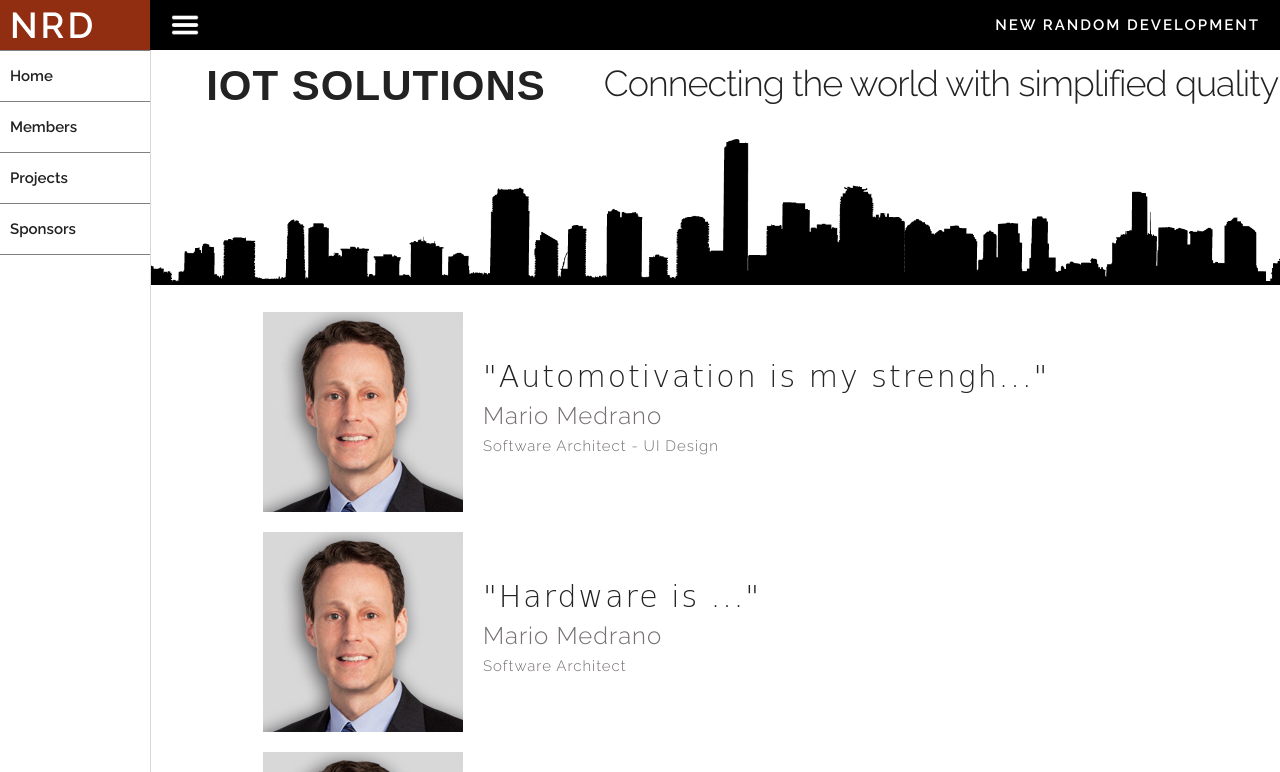
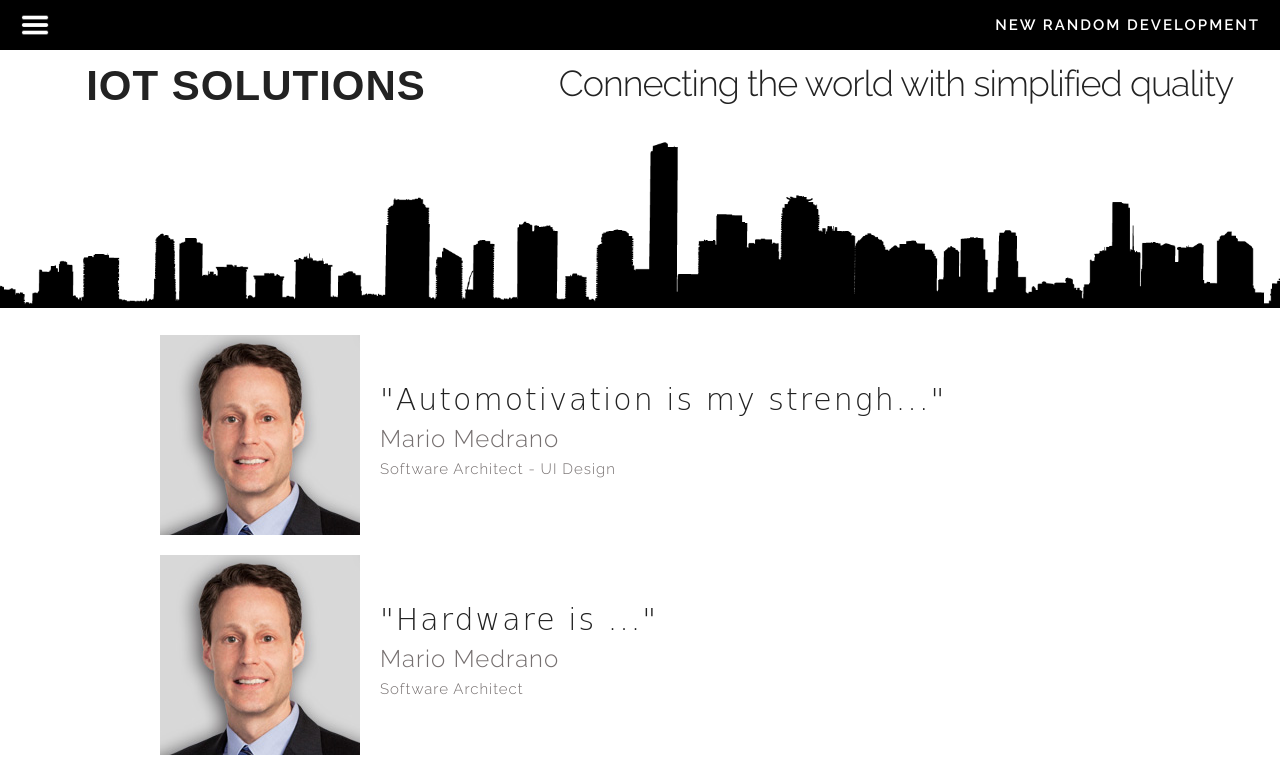
Before and after one commit to GenDecoder/nrd-site, a website: page index.html in a window 1280 px wide. Shown: the top 772 px of the page. Drawn offline with Linux system fonts and the light colour scheme.

Commit message:
Menu Logic Implemented
Here a pluggin and an init js files were created to control a custom
menu.

```diff
--- a/index.html
+++ b/index.html
@@ -29,43 +29,52 @@
 
 </head>
 <body>
-  <nav class="side-menu">
+  <nav class="side-menu" id="sideMenu">
     <ul>
-      <li> Home </li>
-      <li> Members </li>
-      <li> Projects </li>
-      <li> Sponsors </li>
+      <li id="homeMenu" class="selected"> Home </li>
+      <li id="ourTeamMenu"> Our Team </li>
+      <li id="projectsMenu"> Projects </li>
+      <li id="sponsorsMenu"> Sponsors </li>
     </ul>
   </nav>
 
   <div class="top-menu">
-    <div>
+
+    <div id="sideMenuTop">
       <h3>
         NRD
       </h3>
     </div>
-    <img src="./images/util/menu.png">
+
+    <img id="toggleMenu" src="./images/util/menu.png">
+
     <h6 class="name">
       New Random Development
     </h6>
+
   </div>
 
-    <div class="main">
+  <div class="main" id="mainContent">
 
-      <header>
+    <header id="homeContent">
+
       <div class="brand">
+
         <h2 class="what-we-do">
           IOT SOLUTIONS
         </h2>
+
         <h3 class="how-we-do">
           Connecting the world with simplified quality
         </h3>
+
       </div>
 
       <img src="./images/landing-image.png">
+
     </header>
 
-      <section class="container ourTeam">
+    <section class="container" id="ourTeamContent">
       <div class="card">
         <img src="./images/people/person_1.jpg">
         <div>
@@ -129,7 +138,7 @@
 
     <div class="divider"></div>
 
-      <section class="container supportedBy">
+    <section class="container" id="sponsorsContent">
       <div class="row">
         <div class="six columns box-1">
           <div class="row">
@@ -155,6 +164,12 @@
           </div>
         </div>
       </div>
+      <br><br><br><br><br><br><br>
+      <br><br><br><br><br><br><br>
+      <br><br><br><br><br><br><br>
+      <br><br><br><br><br><br><br>
+      <br><br><br><br><br><br><br>
+      <br><br><br><br><br><br><br>
     </section>
 
     <div class="divider footer"></div>
@@ -166,5 +181,6 @@
 
   <script src="./lib/jquery-3.1.1.min.js"></script>
   <script src="./js/menu.js"></script>
+  <script src="./js/init.js"></script>
 </body>
 </html>
--- /dev/null
+++ b/js/init.js
@@ -0,0 +1,35 @@
+$(function() {
+    var menuOn = false;
+    var sideMenu = $('#sideMenu');
+    var toggleMenu = $('#toggleMenu');
+    var mainContent = $('#mainContent');
+    var sideMenuTop = $('#sideMenuTop');
+    var isMobile = $(window).width() <= 900;
+    var onToggleMenu = function() {
+        menuOn ? sideMenu.show() : sideMenu.hide();
+        menuOn ? sideMenuTop.show() : sideMenuTop.hide();
+    };
+    var onMoveMain = function() {
+         mainContent.css('margin-left', (menuOn && !isMobile) ? sideMenu.width() + 'px': 0);
+    };
+    toggleMenu.on('click', function() {
+        menuOn = !menuOn;
+        onMoveMain();
+        onToggleMenu();
+    });
+     $(window).resize(function() {
+         isMobile = $(this).width() <= 900;
+         onMoveMain();
+     });
+    $('body').menu({
+        fixedHeaderHeight: 50,
+        selectedCls: 'selected',
+        pairs: {
+            '#homeMenu': '#homeContent',
+            '#ourTeamMenu': '#ourTeamContent',
+            '#sponsorsMenu': '#sponsorsContent'
+        },
+    });
+    onMoveMain();
+    onToggleMenu();
+});
--- a/js/menu.js
+++ b/js/menu.js
@@ -0,0 +1,44 @@
+(function ( $ ) {
+    $.fn.menu = function(cfg) {
+        var pairs = {};
+        var me = $(this);
+        var selected = null;
+        var changePair = function(pair) {
+            selected && selected.removeClass(cfg.selectedCls);
+            pair.menuItem.addClass(cfg.selectedCls);
+            selected = pair.menuItem;
+        };
+        cfg = $.extend({
+            pairs: [],
+            selectedCls: '',
+            fixedHeaderHeight: 0
+        }, cfg);
+
+        $.each(cfg.pairs, function(key, value) {
+            var menuItem = me.find(key);
+            var contentItem = me.find(value);
+            pairs[key] = {
+                menuItem: menuItem,
+                height: contentItem.height(),
+                fromTop: contentItem.offset().top
+            };
+
+            menuItem.on('click', function() {
+                var pair = pairs['#' + this.id];
+                $('body').animate({
+                    scrollTop: pair.fromTop - cfg.fixedHeaderHeight
+                }, 500, function() {
+                    changePair(pair);
+                });
+            });
+        });
+
+        $(window).scroll(function () {
+            var fromTop = window.scrollY;
+            $.each(pairs, function(key, value) {
+                if (fromTop >= value.fromTop - cfg.fixedHeaderHeight)
+                    changePair(value);
+            });
+        });
+    };
+}( jQuery ));
--- a/scss/_main.scss
+++ b/scss/_main.scss
@@ -1,6 +1,5 @@
 .main {
     padding-top: 50px;
-    margin-left: 150px;
 }
 body {
     overflow-x: hidden;
--- a/scss/menu/_side.scss
+++ b/scss/menu/_side.scss
@@ -23,7 +23,10 @@
             &:last-child {
                 border-bottom: solid 1px grey;
             }
-            &:hover, .selected {
+            &:hover {
+                background-color: $mainLightColor;
+            }
+            &.selected {
                 background-color: $mainLightColor;
             }
         }
```
Also changed, not shown: css/styles.css. Lines whose indentation alone changed are shown as unchanged.
